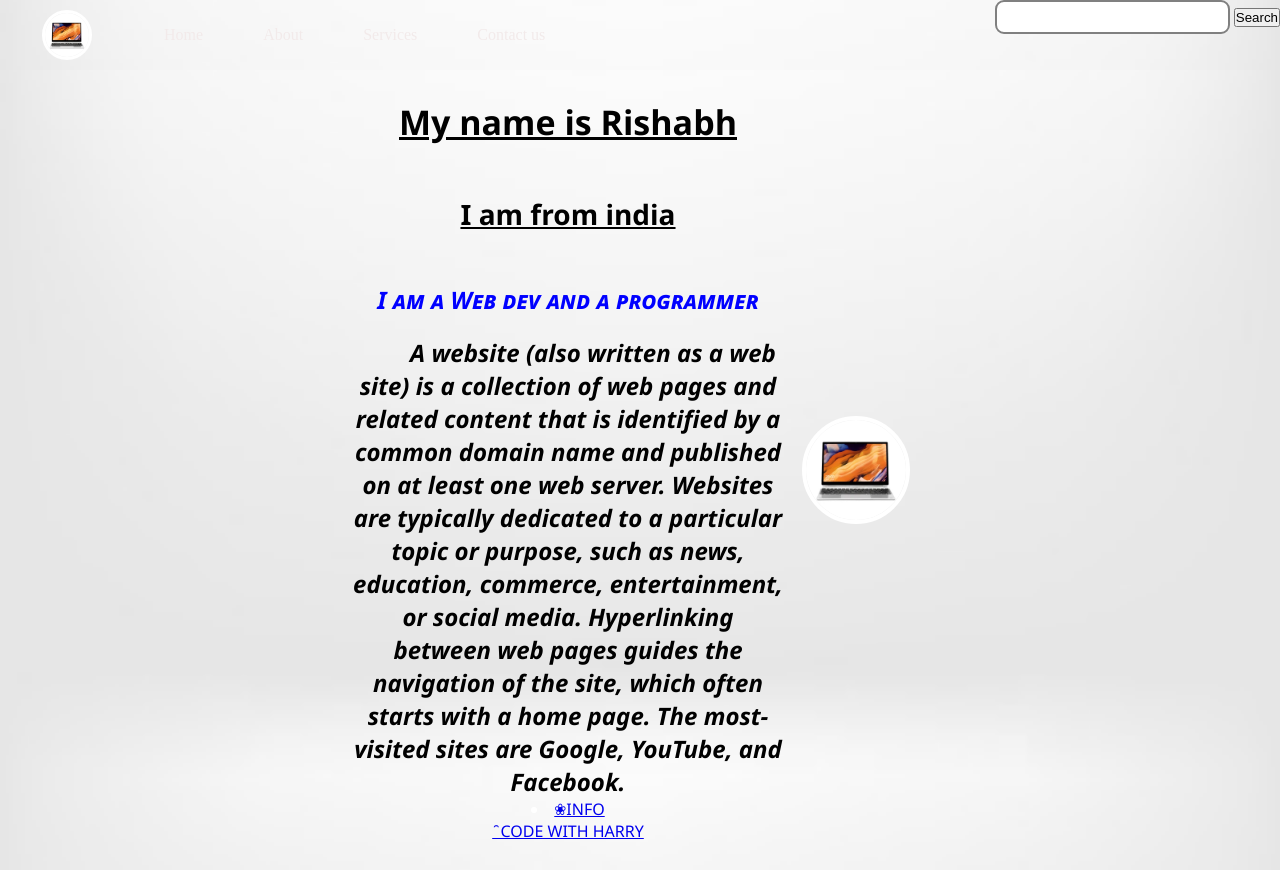
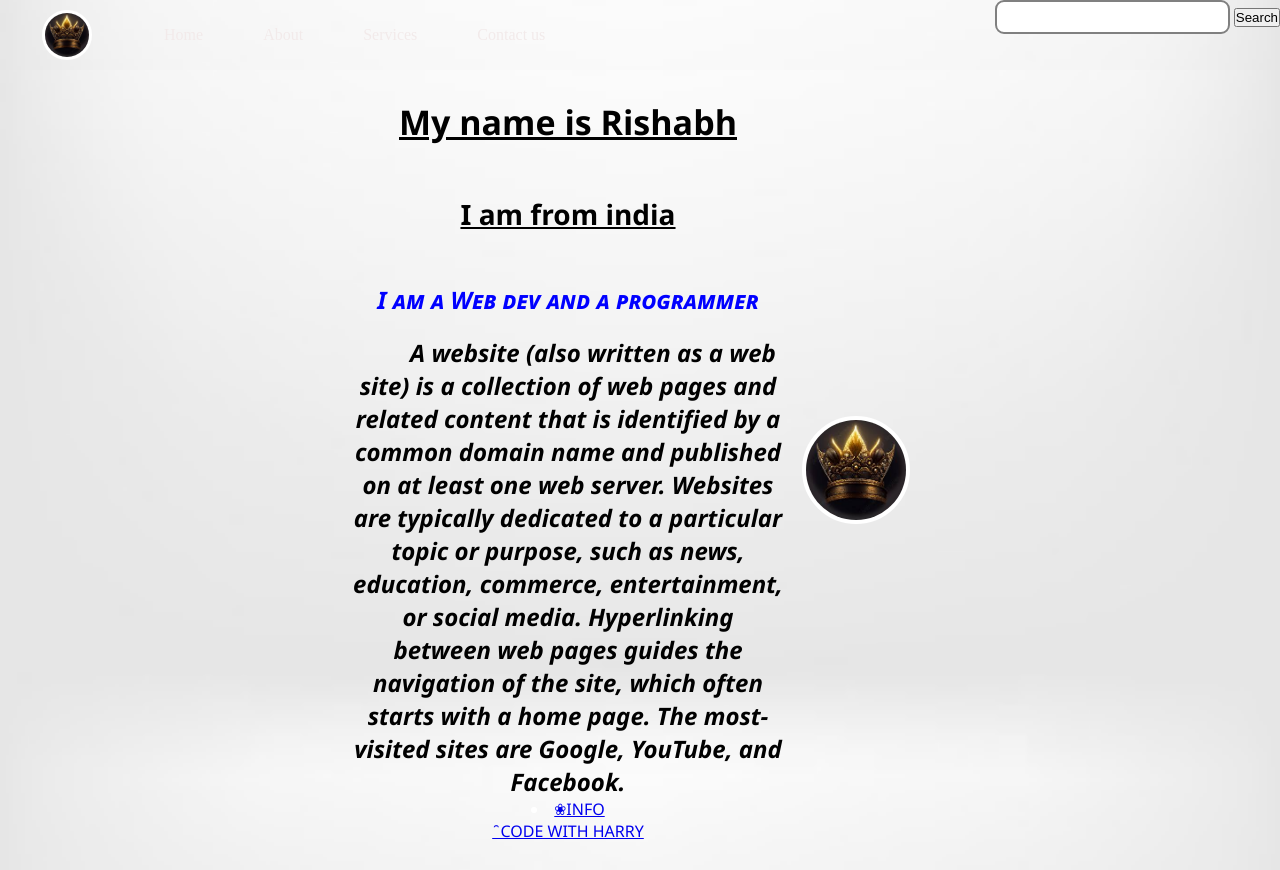
Before and after one commit to erasablexx23335/eeducation, a plain HTML site: page index.html in a window 1280 px wide. Drawn offline with Linux system fonts and the light colour scheme.

Commit message:
Made some changes

```diff
--- a/index.html
+++ b/index.html
@@ -12,7 +12,7 @@
 <body>
     <nav class="navbar background">
         <ul class="nav-list">
-            <div class="logo"><img src="images/png7.jpg" alt=""></div>
+            <div class="logo"><img src="images/images.jpeg" alt=""></div>
             <li><a href="#home">Home</a></li>
             <li><a href="#about">About</a></li>
             <li><a href="#servives">Services</a></li>
@@ -46,7 +46,7 @@
             </div>
 
             <div class="secondhalf">
-                <img src="images/png7.jpg" alt="">
+                <img src="images/images.jpeg" alt="">
             </div>
         </div>
     </section>
```
Also changed, not shown: images/images.jpeg (added), images/png7.jpg (deleted), 2 other files.
